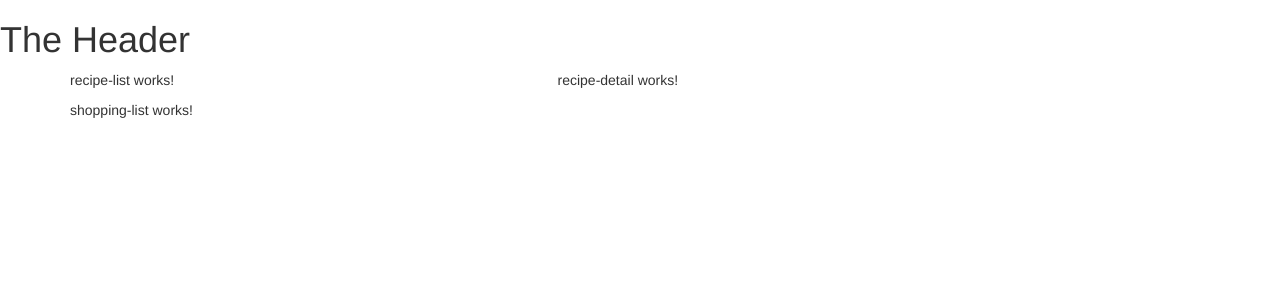
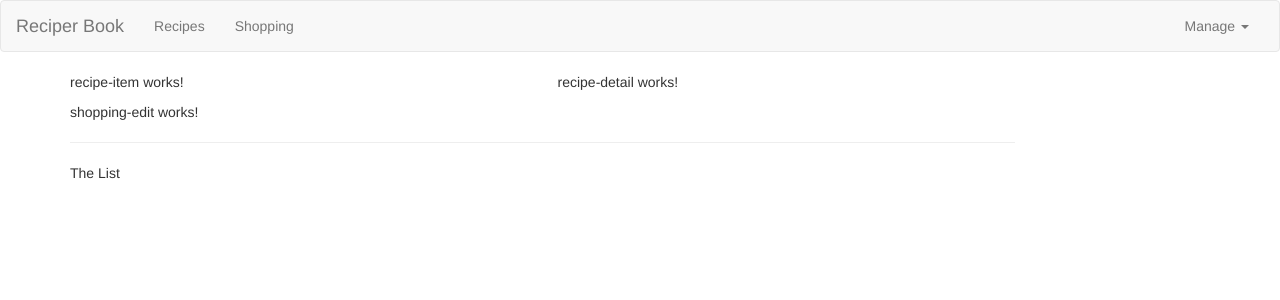
Before and after one commit to dashang/ng8-complete-guide, an Angular app: page / in a window 1280 px wide. Shown: the top 300 px of the page. Built offline with nearby package versions, Linux system fonts and the light colour scheme.

Commit message:
models created

```diff
--- a/src/app/header/header.component.html
+++ b/src/app/header/header.component.html
@@ -1 +1,24 @@
-<h1>The Header</h1>
+<nav class="navbar navbar-default">
+  <div class="container-fluid">
+    <div class="navbar-header">
+      <a href="#" class="navbar-brand">Reciper Book</a>
+    </div>
+
+   <div class="collaps navbar-collapse">
+     <ul class="nav navbar-nav">
+       <li><a href="#">Recipes</a></li>
+       <li><a href="#">Shopping</a></li>
+     </ul>
+
+     <ul class="nav navbar-nav navbar-right">
+       <li class="dropdown">
+         <a href="#" class="dropdown-toggle" role="button">Manage <span class="caret"></span> </a>
+         <ul class="dropdown-menu">
+           <li><a href="#">Save Data</a></li>
+           <li><a href="#">Fetch Data</a></li>
+         </ul>
+       </li>
+     </ul>
+   </div>
+  </div>
+</nav>
--- a/src/app/recipes/recipe-list/recipe-list.component.html
+++ b/src/app/recipes/recipe-list/recipe-list.component.html
@@ -1,3 +1,2 @@
-<p>
-  recipe-list works!
-</p>
+
+<app-recipe-item></app-recipe-item>
--- a/src/app/recipes/recipes.component.ts
+++ b/src/app/recipes/recipes.component.ts
@@ -6,7 +6,7 @@ import { Component, OnInit } from '@angular/core';
   styleUrls: ['./recipes.component.css']
 })
 export class RecipesComponent implements OnInit {
-
+  recipes:[];
   constructor() { }
 
   ngOnInit() {
--- a/src/app/shopping-list/shopping-list.component.html
+++ b/src/app/shopping-list/shopping-list.component.html
@@ -1,3 +1,7 @@
-<p>
-  shopping-list works!
-</p>
+<div class="row">
+<div class="col-xs-10">
+  <app-shopping-edit></app-shopping-edit>
+  <hr>
+  <p>The List</p>
+</div>
+</div>
```
Also changed, not shown: src/app/recipes/recipe.model.ts (added, +15 -0 lines).
